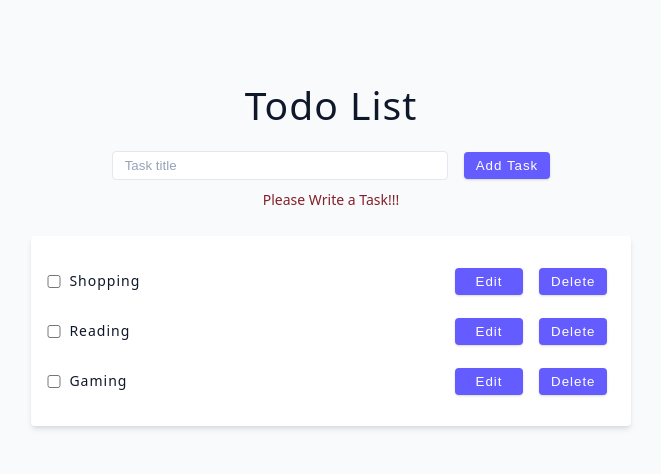
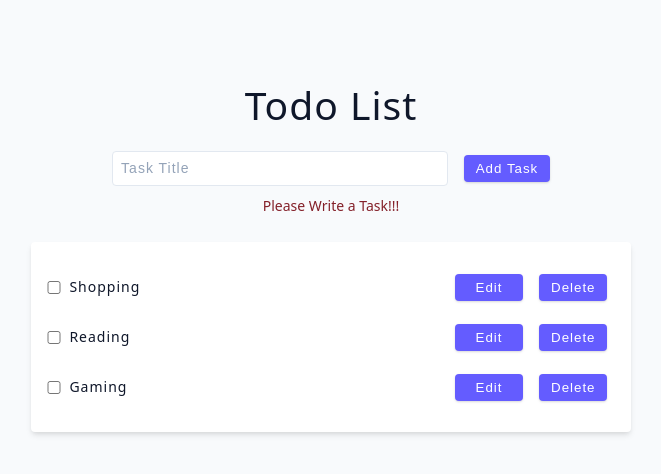
Before and after one commit to arianhamid/todo-app-react, a React (Vite) app: page / in a window 1280 px wide. Shown: the top 474 px of the page, without its empty margins (309-970 px from the left). Built offline with nearby package versions, Linux system fonts and the light colour scheme.

Commit message:
adding local storage and some styles

```diff
--- a/src/Reducer.jsx
+++ b/src/Reducer.jsx
@@ -17,13 +17,13 @@ export const initialState = {
     },
   ],
   query: "",
+  initId: 4,
 };
 export const COMPLETE = "COMPLETE";
 export const ADD = "ADD";
 export const EDIT = "EDIT";
 export const DELETE = "DELETE";
 export const RESET = "RESET";
-let initId = 4;
 
 export const tasksReducer = (state, action) => {
   console.log(action);
@@ -43,9 +43,10 @@ export const tasksReducer = (state, action) => {
       console.log(action);
       return {
         ...state,
+        initId: state.initId + 1,
         todos: [
           ...state.todos,
-          { id: initId++, title: action.title, done: false },
+          { id: state.initId++, title: action.title, done: false },
         ],
       };
     case EDIT:
--- a/src/TodoApp.jsx
+++ b/src/TodoApp.jsx
@@ -1,4 +1,4 @@
-import { useReducer } from "react";
+import { useEffect, useReducer } from "react";
 import AddTask from "./AddTask";
 import TaskList from "./TaskList";
 import {
@@ -12,7 +12,15 @@ import {
 } from "./Reducer";
 
 const TodoApp = () => {
-  const [state, dispatch] = useReducer(tasksReducer, initialState);
+  const [state, dispatch] = useReducer(
+    tasksReducer,
+    JSON.parse(localStorage.getItem("todos"))
+      ? {
+          ...initialState,
+          todos: JSON.parse(localStorage.getItem("todos")),
+        }
+      : initialState
+  );
 
   const checkHandler = (todo) => {
     dispatch({ type: COMPLETE, todo });
@@ -33,6 +41,16 @@ const TodoApp = () => {
     dispatch({ type: RESET });
   };
 
+  useEffect(() => {
+    localStorage.setItem("todos", JSON.stringify(state.todos));
+
+    // const storedTodos = {
+    //   ...initialState,
+    //   todos: JSON.parse(localStorage.getItem("todos")),
+    // };
+    // console.log("storedTodos", storedTodos);
+  }, [state]);
+
   return (
     <div>
       <h2>Todo List</h2>
--- a/src/index.css
+++ b/src/index.css
@@ -200,9 +200,7 @@ ul {
 .form-label > span {
   padding: 0.6em;
 }
-.form-label > span {
-  padding: 0.6em;
-}
+
 .form-input,
 .form-textarea {
   width: 100%;
@@ -212,7 +210,12 @@ ul {
   background: var(--backgroundColor);
   border: 1px solid var(--grey-200);
 }
-
+input[type="text"] {
+  text-transform: capitalize;
+  padding: 0.6em;
+  letter-spacing: var(--letterSpacing);
+  font-size: var(--small-text);
+}
 .form-row {
   /* margin-bottom: 1rem; */
   /* margin-bottom: 1rem; */
```
